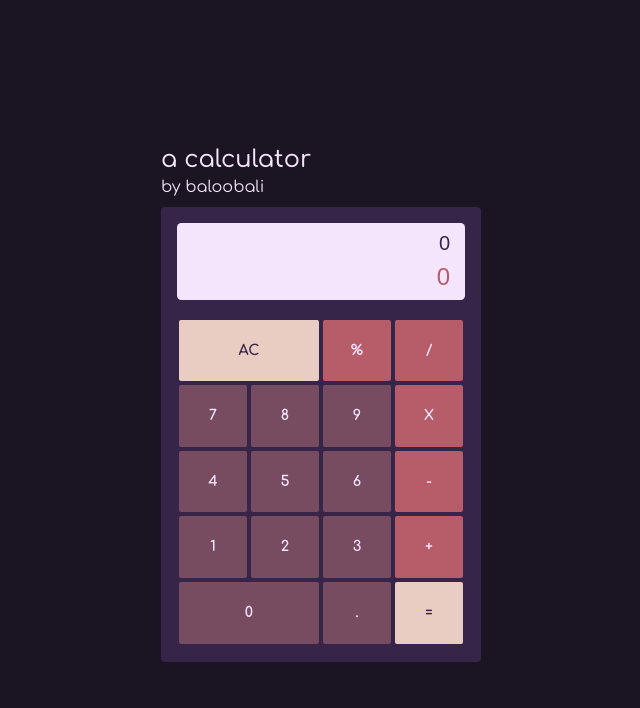
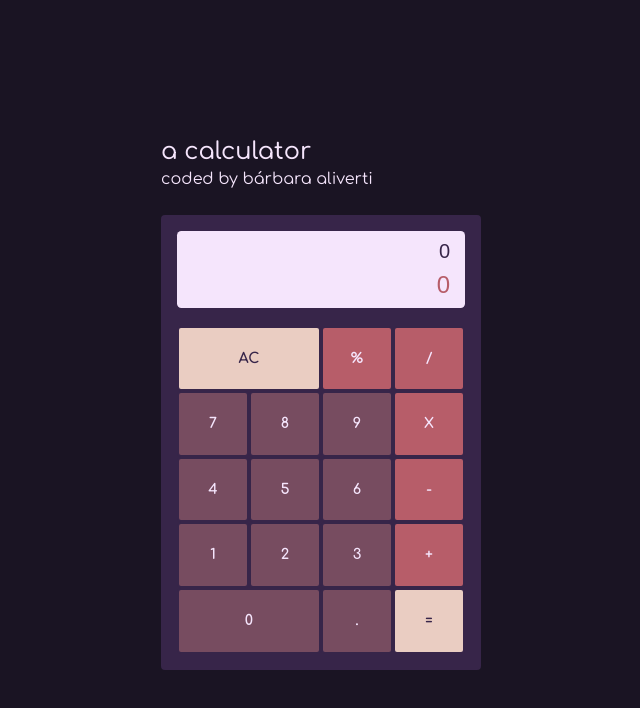
Before and after one commit to barbaraaliverti/calculator, a React (Create React App) app: page / in a window 1280 px wide. Shown: the top 708 px of the page, without its empty margins (319-959 px from the left). Built offline with nearby package versions, Linux system fonts and the light colour scheme; a web font is replaced by a local one.

Commit message:
updated readme

```diff
--- a/src/App.js
+++ b/src/App.js
@@ -74,7 +74,7 @@ class App extends React.Component {
 			<div id="container" className="d-flex">
 				<div id="title">
 					<h4>a calculator</h4>
-					<a id="contact" href="github.com/barbaraaliverti" target="_blank">by baloobali</a>
+					<p>coded by <a id="contact" href="https://github.com/barbaraaliverti" target="_blank" rel="noreferrer">bárbara aliverti</a></p>
 				</div>
 				<div id="calculator" className="row d-flex">
 					<Display
```
Also changed, not shown: 1 other file (tests, documents, lock files or other folders).
